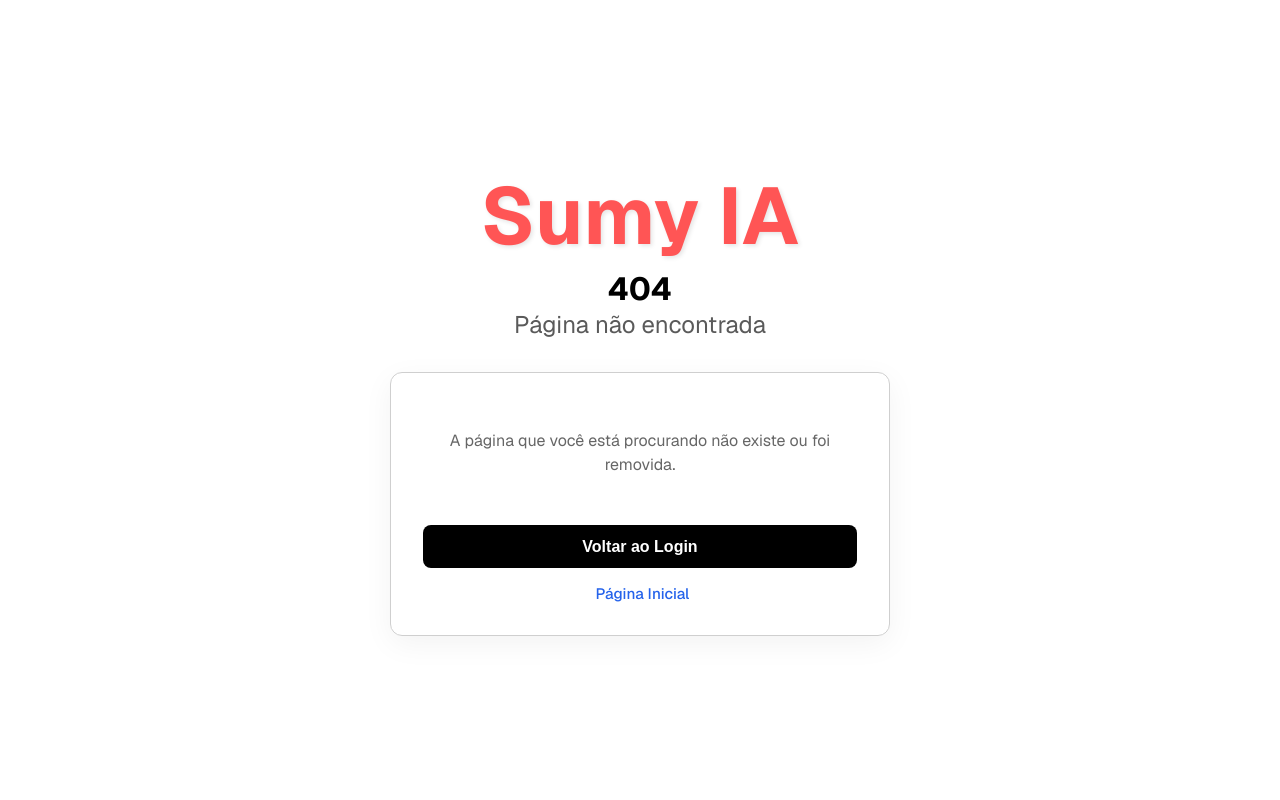
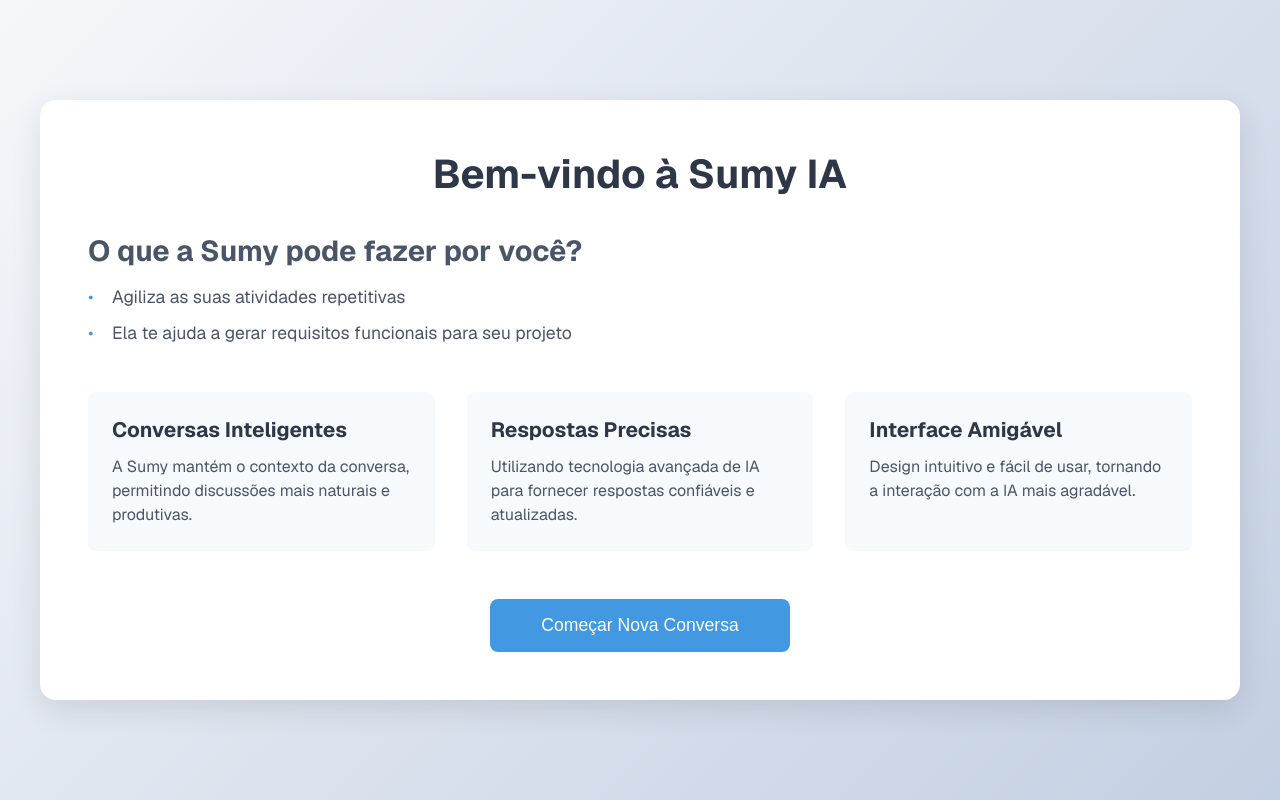
Before and after one commit to Assumtek/SumyIA_Frontend, a Next.js app: page /home in a window 1280 px wide. Before the commit this address had no page. Built offline with nearby package versions, Linux system fonts and the light colour scheme; no server answers.

Commit message:
Fix(Home): Problema na pagina home por conta dos useres novos sem conversa

```diff
--- a/src/app/actions/serverActions.ts
+++ b/src/app/actions/serverActions.ts
@@ -150,12 +150,12 @@
   }
 }
 
-export async function handleIniciarConversa() {
+export async function handleIniciarConversa(p0: string) {
   const token = getCookiesServer()
   console.log("Token recebido:", token);
   try {
     const response = await api.post('/api/conversa/iniciar', {
-      secao: 'Sem titulo'
+      secao: p0
     }, { headers: { Authorization: `Bearer ${token}` } });
 
     console.log("Resposta da API (NOVA CONVERSA):", response.data);
--- a/src/app/home/[conversaId]/page.tsx
+++ b/src/app/home/[conversaId]/page.tsx
@@ -267,7 +267,7 @@
       console.log("Chamando handleIniciarConversa");
 
       // Criar uma nova conversa
-      const response = await handleIniciarConversa()
+      const response = await handleIniciarConversa("Nova Conversa")
 
       if (response && response.conversaId) {
         // Redirecionar para a nova conversa
@@ -369,7 +369,7 @@
           router.push(`/home/${outrasConversas[0].id}`);
         } else {
           // Se não houver outras conversas, criar uma nova
-          const response = await handleIniciarConversa();
+          const response = await handleIniciarConversa("Nova Conversa");
           if (response && response.conversaId) {
             router.push(`/home/${response.conversaId}`);
           }
--- /dev/null
+++ b/src/app/home/home.module.scss
@@ -0,0 +1,108 @@
+.container {
+  min-height: 100vh;
+  display: flex;
+  justify-content: center;
+  align-items: center;
+  padding: 2rem;
+  background: linear-gradient(135deg, #f5f7fa 0%, #c3cfe2 100%);
+}
+
+.content {
+  max-width: 1200px;
+  width: 100%;
+  background: white;
+  border-radius: 1rem;
+  padding: 3rem;
+  box-shadow: 0 10px 30px rgba(0, 0, 0, 0.1);
+}
+
+.title {
+  font-size: 2.5rem;
+  color: #2d3748;
+  text-align: center;
+  margin-bottom: 2rem;
+}
+
+.description {
+  margin-bottom: 3rem;
+
+  h2 {
+    font-size: 1.8rem;
+    color: #4a5568;
+    margin-bottom: 1rem;
+  }
+
+  ul {
+    list-style: none;
+    padding: 0;
+
+    li {
+      font-size: 1.1rem;
+      color: #4a5568;
+      margin-bottom: 0.8rem;
+      padding-left: 1.5rem;
+      position: relative;
+
+      &:before {
+        content: "•";
+        color: #4299e1;
+        position: absolute;
+        left: 0;
+      }
+    }
+  }
+}
+
+.features {
+  display: grid;
+  grid-template-columns: repeat(auto-fit, minmax(300px, 1fr));
+  gap: 2rem;
+  margin-bottom: 3rem;
+}
+
+.feature {
+  background: #f7fafc;
+  padding: 1.5rem;
+  border-radius: 0.5rem;
+  transition: transform 0.2s;
+
+  &:hover {
+    transform: translateY(-5px);
+  }
+
+  h3 {
+    font-size: 1.3rem;
+    color: #2d3748;
+    margin-bottom: 0.8rem;
+  }
+
+  p {
+    font-size: 1rem;
+    color: #4a5568;
+    line-height: 1.5;
+  }
+}
+
+.startButton {
+  display: block;
+  width: 100%;
+  max-width: 300px;
+  margin: 0 auto;
+  padding: 1rem 2rem;
+  font-size: 1.1rem;
+  color: white;
+  background: #4299e1;
+  border: none;
+  border-radius: 0.5rem;
+  cursor: pointer;
+  transition: background-color 0.2s;
+
+  &:hover {
+    background: #3182ce;
+  }
+
+  &:disabled {
+    background: #a0aec0;
+    cursor: not-allowed;
+  }
+}
--- /dev/null
+++ b/src/app/home/page.tsx
@@ -0,0 +1,64 @@
+"use client";
+
+import { useState } from 'react'
+import { useRouter } from 'next/navigation'
+import styles from './home.module.scss'
+import { handleIniciarConversa } from '../actions/serverActions'
+
+export default function Home() {
+  const [loading, setLoading] = useState(false)
+  const router = useRouter()
+
+  async function iniciarNovoChat() {
+    setLoading(true)
+    try {
+      const resultado = await handleIniciarConversa('Nova Conversa')
+      router.push(`/home/${resultado.id}`)
+    } catch (error) {
+      console.error('Erro ao iniciar conversa:', error)
+    } finally {
+      setLoading(false)
+    }
+  }
+
+  return (
+    <div className={styles.container}>
+      <div className={styles.content}>
+        <h1 className={styles.title}>Bem-vindo à Sumy IA</h1>
+
+        <div className={styles.description}>
+          <h2>O que a Sumy pode fazer por você?</h2>
+          <ul>
+            <li>Agiliza as suas atividades repetitivas</li>
+            <li>Ela te ajuda a gerar requisitos funcionais para seu projeto</li>
+          </ul>
+        </div>
+
+        <div className={styles.features}>
+          <div className={styles.feature}>
+            <h3>Conversas Inteligentes</h3>
+            <p>A Sumy mantém o contexto da conversa, permitindo discussões mais naturais e produtivas.</p>
+          </div>
+
+          <div className={styles.feature}>
+            <h3>Respostas Precisas</h3>
+            <p>Utilizando tecnologia avançada de IA para fornecer respostas confiáveis e atualizadas.</p>
+          </div>
+
+          <div className={styles.feature}>
+            <h3>Interface Amigável</h3>
+            <p>Design intuitivo e fácil de usar, tornando a interação com a IA mais agradável.</p>
+          </div>
+        </div>
+
+        <button
+          className={styles.startButton}
+          onClick={iniciarNovoChat}
+          disabled={loading}
+        >
+          {loading ? 'Iniciando...' : 'Começar Nova Conversa'}
+        </button>
+      </div>
+    </div>
+  )
+}
```
